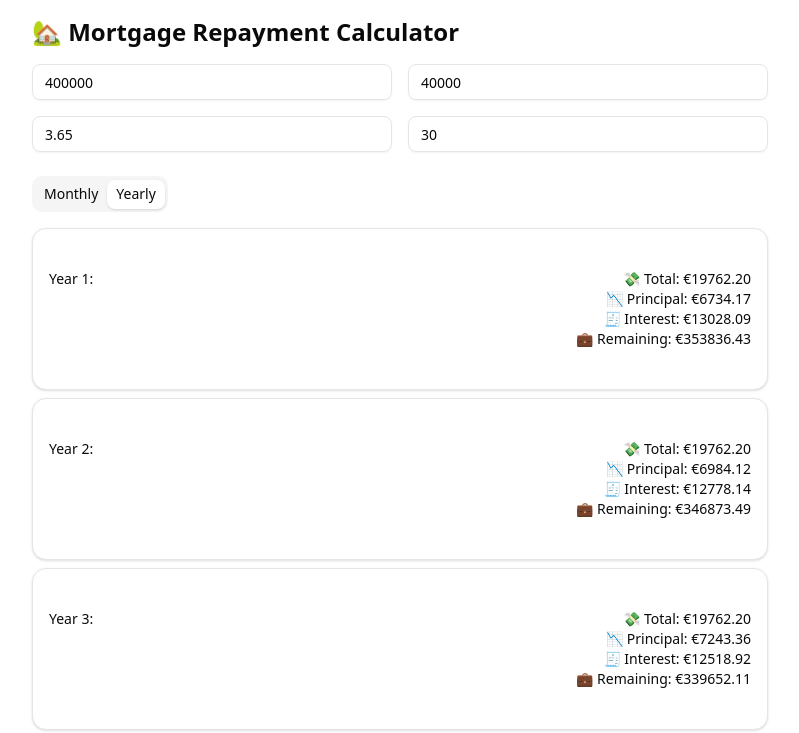
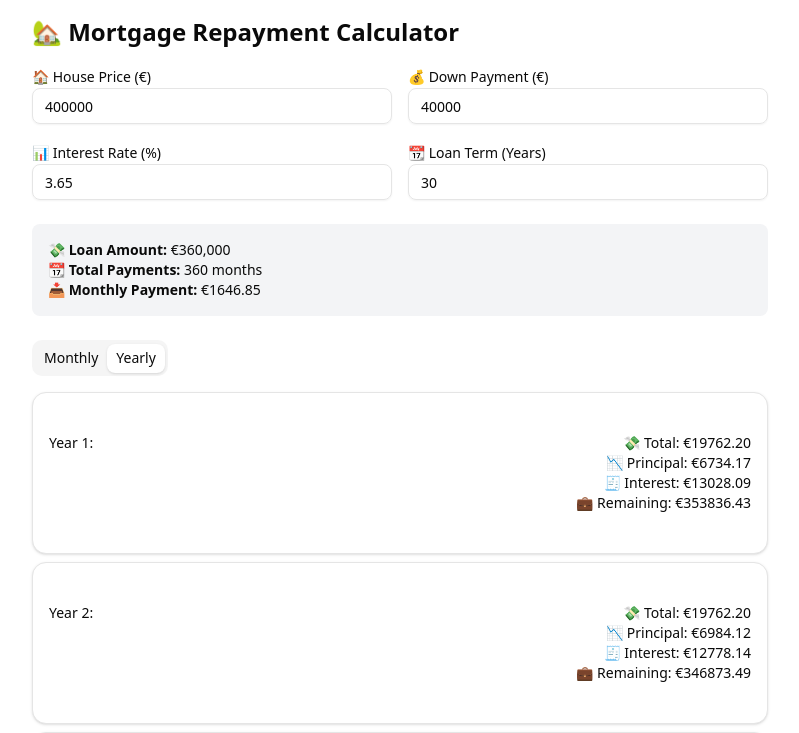
Before and after one commit to HKhademian/morgage-calculator, a Next.js app: page / in a window 1280 px wide. Shown: the top 733 px of the page, without its empty margins (240-1039 px from the left). Built offline with nearby package versions, Linux system fonts and the light colour scheme.

Commit message:
cooler view

```diff
--- a/app/page.tsx
+++ b/app/page.tsx
@@ -68,30 +68,48 @@ export default function MortgageCalculator() {
       <h1 className="text-2xl font-bold mb-4">🏡 Mortgage Repayment Calculator</h1>
 
       <div className="grid grid-cols-2 gap-4 mb-6">
+        <div>
+          <label className="text-sm font-medium">🏠 House Price (€)</label>
           <Input
             type="number"
             value={price}
             onChange={(e) => setPrice(Number(e.target.value))}
             placeholder="House Price"
           />
+        </div>
+        <div>
+          <label className="text-sm font-medium">💰 Down Payment (€)</label>
           <Input
             type="number"
             value={downPayment}
             onChange={(e) => setDownPayment(Number(e.target.value))}
             placeholder="Down Payment"
           />
+        </div>
+        <div>
+          <label className="text-sm font-medium">📊 Interest Rate (%)</label>
           <Input
             type="number"
             value={interestRate}
             onChange={(e) => setInterestRate(Number(e.target.value))}
-          placeholder="Interest Rate (%)"
+            placeholder="Interest Rate"
           />
+        </div>
+        <div>
+          <label className="text-sm font-medium">📆 Loan Term (Years)</label>
           <Input
             type="number"
             value={loanTerm}
             onChange={(e) => setLoanTerm(Number(e.target.value))}
-          placeholder="Loan Term (Years)"
+            placeholder="Loan Term"
           />
+        </div>
+      </div>
+
+      <div className="mb-6 p-4 bg-gray-100 rounded-md text-sm">
+        <p>💸 <strong>Loan Amount:</strong> €{loanAmount.toLocaleString()}</p>
+        <p>📆 <strong>Total Payments:</strong> {totalPayments} months</p>
+        <p>📥 <strong>Monthly Payment:</strong> €{monthlyPayment.toFixed(2)}</p>
       </div>
 
       <Tabs value={view} onValueChange={(v) => setView(v as eViewMode)} className="mb-4">
```
Lines whose indentation alone changed are shown as unchanged.
